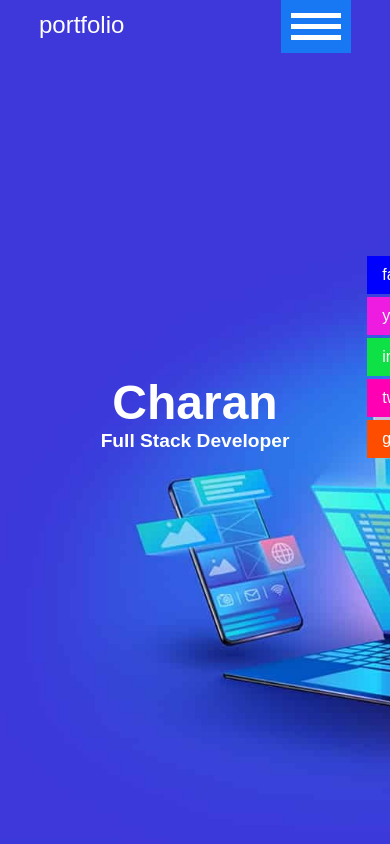
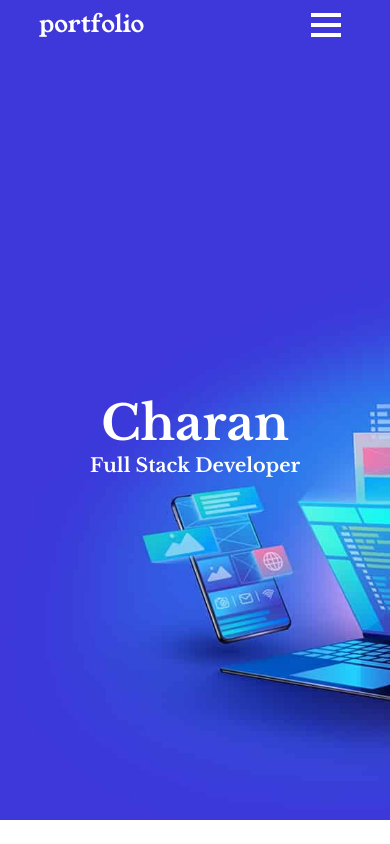
Before and after one commit to charank72/portfolio, a plain HTML site: page index.html in a window 390 px wide. Drawn offline with nearby package versions, Linux system fonts and the light colour scheme.

Commit message:
font changed

```diff
--- a/index.html
+++ b/index.html
@@ -8,12 +8,15 @@
   <link rel="stylesheet" href="./styles.css">
   <link rel="stylesheet" href="https://cdnjs.cloudflare.com/ajax/libs/font-awesome/6.4.2/css/all.min.css" integrity="sha512-z3gLpd7yknf1YoNbCzqRKc4qyor8gaKU1qmn+CShxbuBusANI9QpRohGBreCFkKxLhei6S9CQXFEbbKuqLg0DA==" crossorigin="anonymous" referrerpolicy="no-referrer" />
   <link rel="stylesheet" href="./media.css">
+  <style>
+    @import url('https://fonts.googleapis.com/css2?family=Libre+Baskerville:wght@700&family=Young+Serif&display=swap');
+  </style>
 </head>
 <body>
   <header>
     <nav>
       <div class="logo">
-        <a href="#">portfolio</a>
+        <a href="#" style="font-family: 'Young Serif', serif;">portfolio</a>
       </div>
       <div class="menu-btn">
         <span></span>
--- a/media.css
+++ b/media.css
@@ -29,7 +29,9 @@
     }
   }
   /* home section*/
-
+  #home {
+    height:89%;
+  }
   #home h1{
     font-size: 3em;
   }
@@ -53,6 +55,9 @@
   #about .col:nth-child(2){
     display: flex;
     flex-direction: column;
+  }
+  .sticky-menu{
+    display: none;
   }
 
   /* resume */
--- a/styles.css
+++ b/styles.css
@@ -26,9 +26,9 @@ header nav{
   align-items: center;
 }
 header nav .menu-btn {
-  width: 50px;
-  height: 100%;
-  background-color: #1877f2;
+  width: 30px;
+  height: 30px;
+  /* background-color: #1877f2; */
   display: flex;
   align-items: center;
   flex-direction: column;
@@ -103,7 +103,7 @@ aside .sticky-menu li:hover{
   height: 100%;
 }
 #home{
-  height: 100%;
+  height: 100%;margin-top: 4.3rem;
   background-image: url(./peakpx.jpg);
   background-repeat: no-repeat;
   background-position: center;
@@ -123,12 +123,14 @@ aside .sticky-menu li:hover{
   font-size: 5em;
   /* color: rgb(159, 75, 15); */
   color: #fff;
+  font-family: 'Libre Baskerville', serif;
 }
 #home h2{
   font-size: 2em;
   /* color: blue; */
   color: #fff;
   font-weight: 700;
+  font-family: 'Libre Baskerville', serif;
 }
 
 #about{
```
